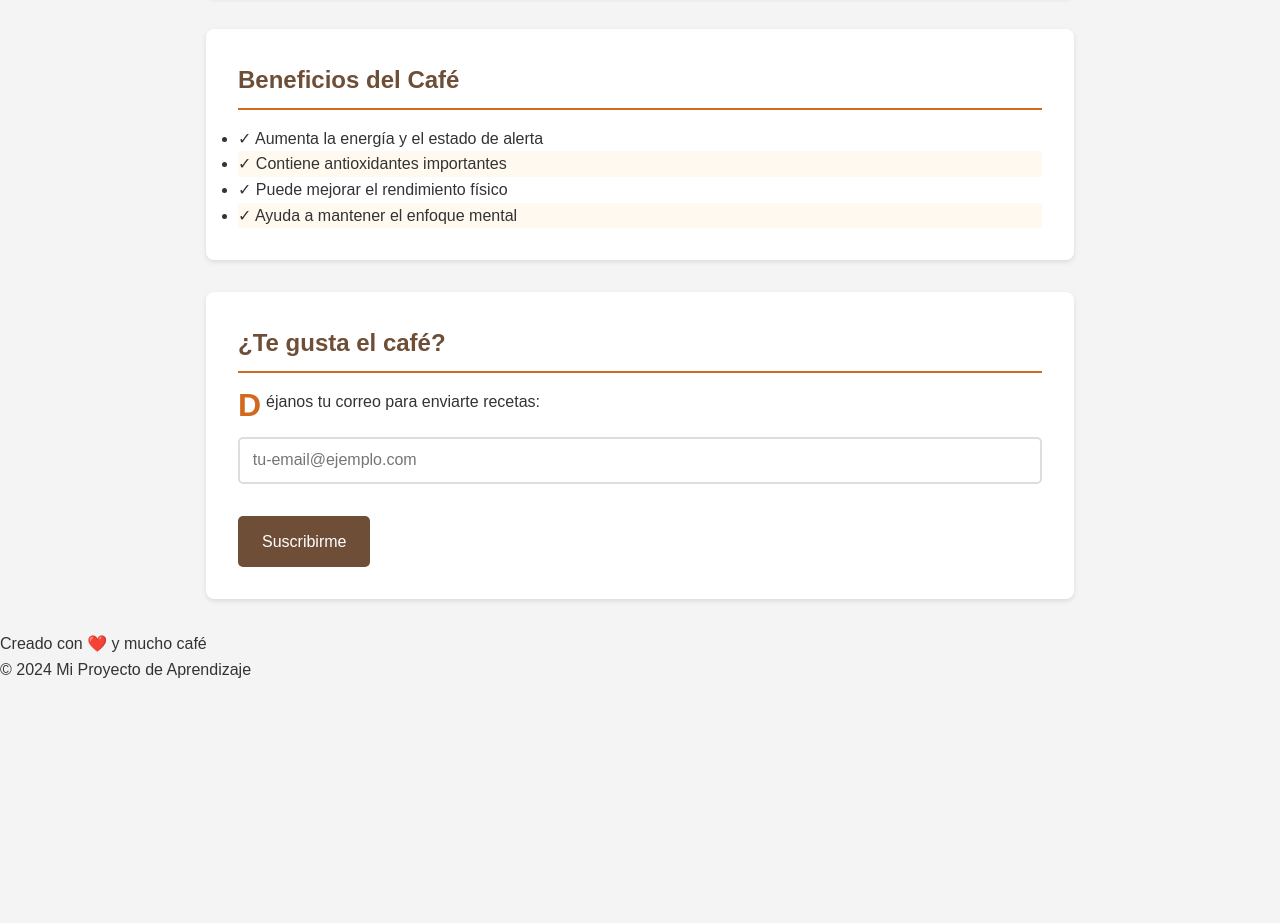
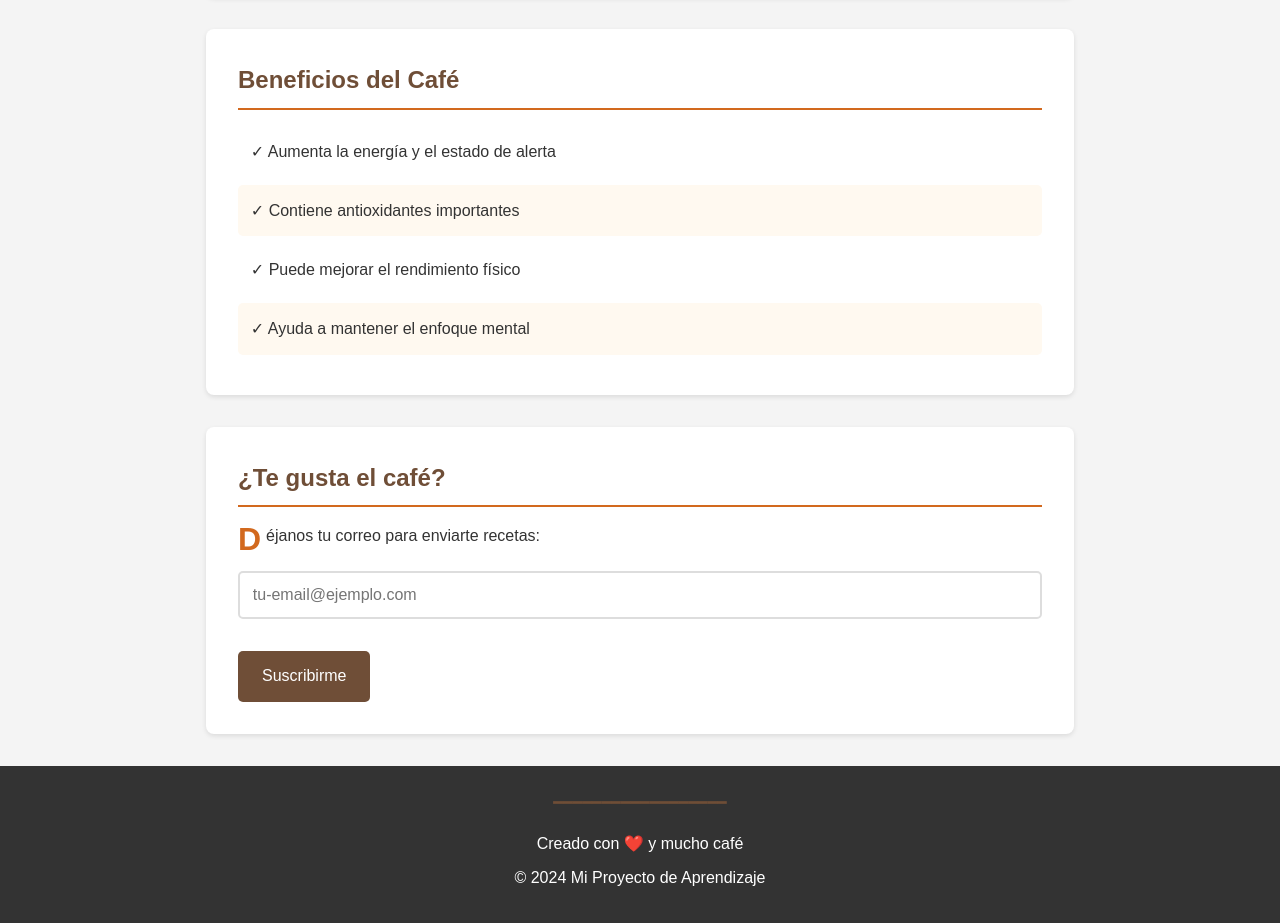
Before and after one commit to josuesolano21/proyecto_tf_pseudo_clases_y_elementos, a plain HTML site: page index.html in a window 1280 px wide. Shown: the part 862-1785 px from the top of the page. Before the commit the page ends 1545 px from the top, so only its background shows below. Drawn offline with Linux system fonts and the light colour scheme.

Commit message:
Ultimando detalles en el css

```diff
--- a/style.css
+++ b/style.css
@@ -149,3 +149,35 @@
     .beneficios li:nth-child(even) {
       background-color: #fff9f0;
     }
+
+            .beneficios {
+              list-style: none;
+              padding: 0;
+            }
+
+            .beneficios li {
+              padding: 0.8rem;
+              margin: 0.5rem 0;
+              border-radius: 5px;
+            }
+
+            /* FOOTER */
+            footer {
+              background-color: #333;
+              color: white;
+              text-align: center;
+              padding: 1.5rem;
+              margin-top: 2rem;
+            }
+
+            footer p {
+              margin: 0.5rem 0;
+            }
+
+            /* Pseudoelemento ::before en footer */
+            footer::before {
+              content: "━━━━━━━━━━━━━━━━━━";
+              display: block;
+              color: #6f4e37;
+              margin-bottom: 1rem;
+            }
```
